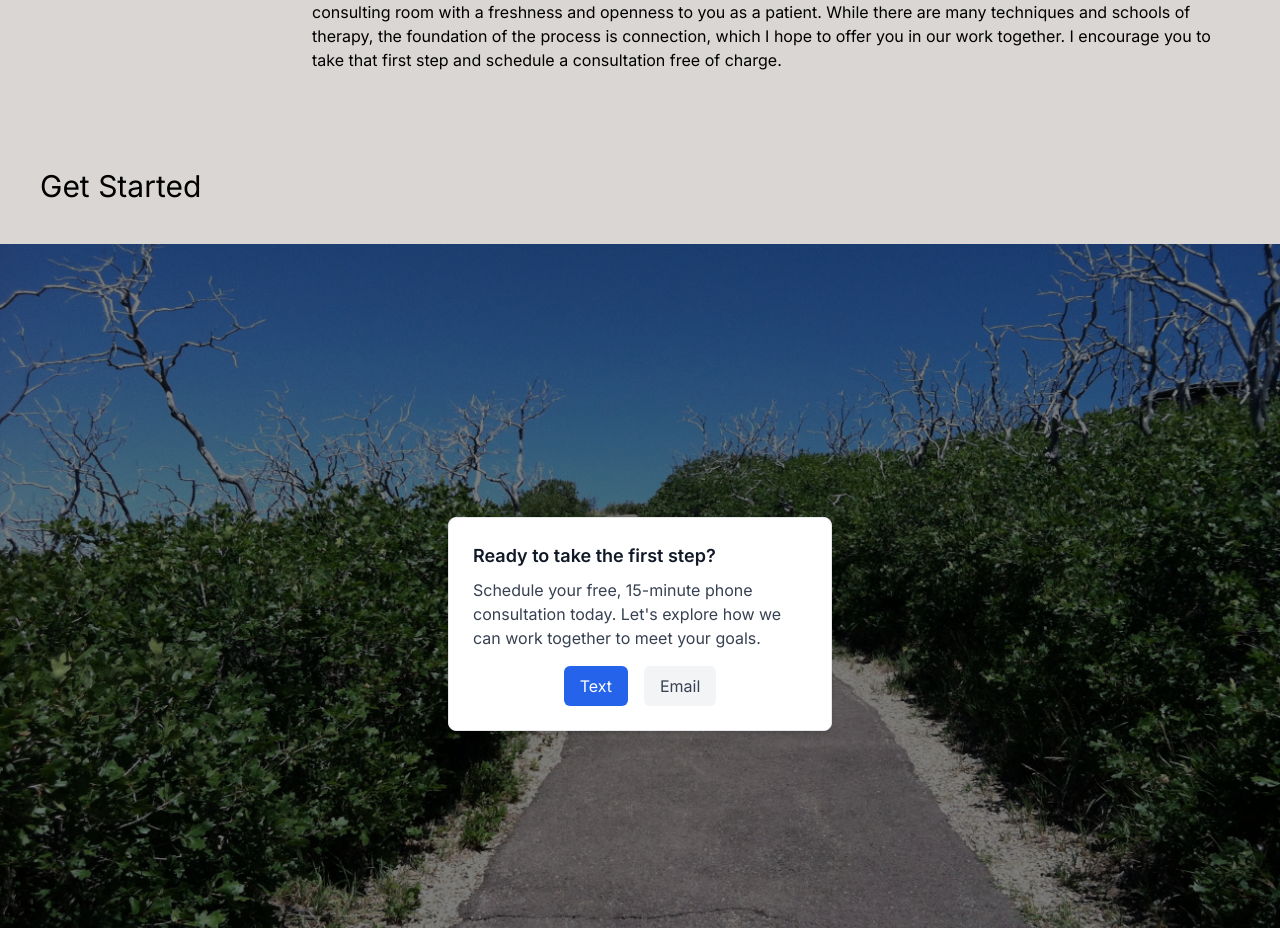
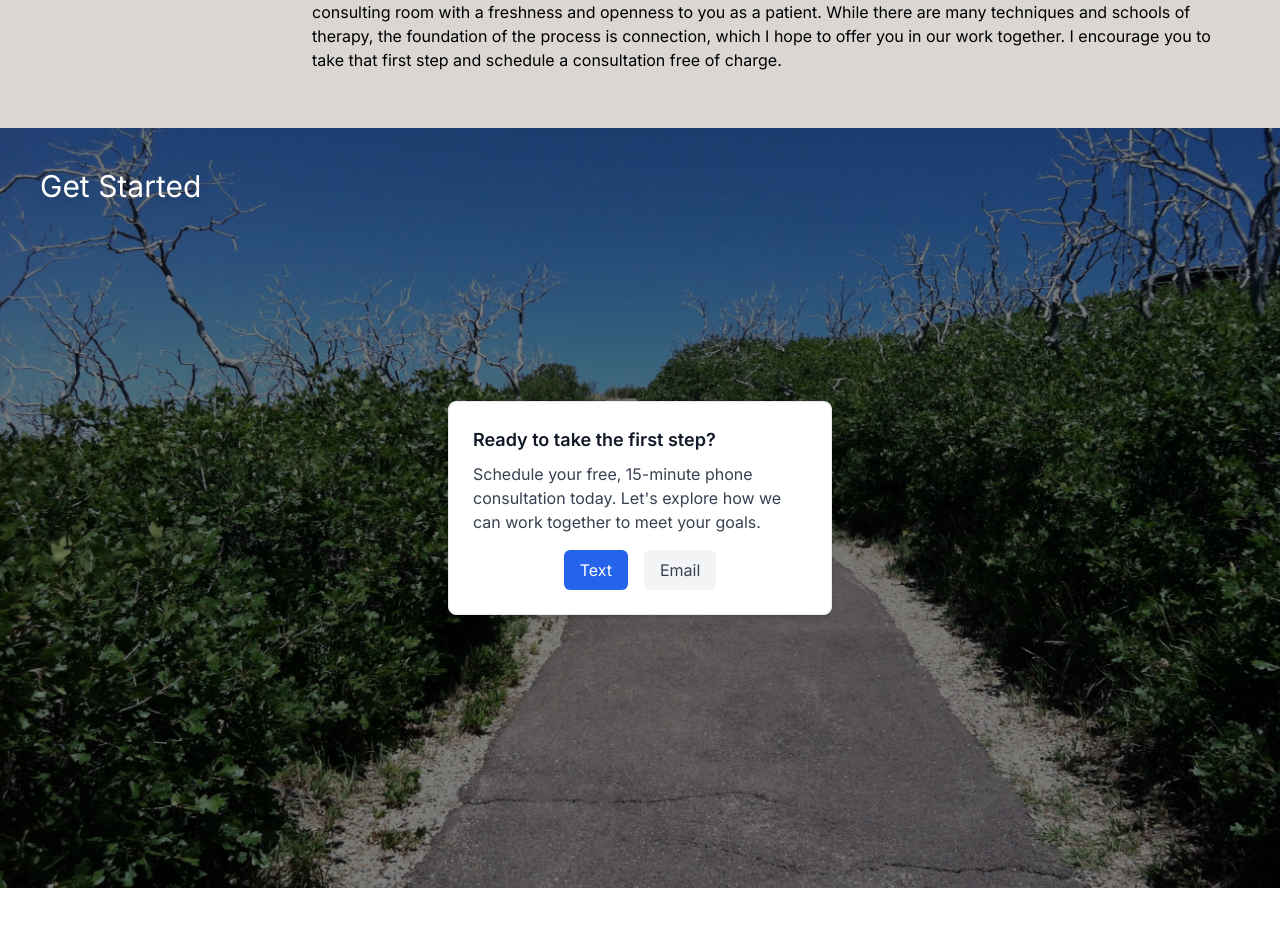
Before and after one commit to em843/deborah-berman-therapy, a Next.js app in the folder deborah-website/: page / in a window 1280 px wide. Shown: the part 1124-2052 px from the top of the page. After the commit the page ends 2012 px from the top, so only its background shows below. Built offline with nearby package versions, Linux system fonts and the light colour scheme.

Commit message:
Adjustments to section

```diff
--- a/deborah-website/app/components/section.tsx
+++ b/deborah-website/app/components/section.tsx
@@ -2,12 +2,18 @@ import React, { ReactNode } from "react";
 import Image from "next/image";
 
 type Props = {
+  title?: string;
   imgSrc?: string;
   altText?: string;
   children: ReactNode;
 };
 
-const Section: React.FC<Props> = ({ imgSrc = "", altText = "", children }) => {
+const Section: React.FC<Props> = ({
+  title = "",
+  imgSrc = "",
+  altText = "",
+  children,
+}) => {
   return (
     <>
       {imgSrc ? (
@@ -15,12 +21,18 @@ const Section: React.FC<Props> = ({ imgSrc = "", altText = "", children }) => {
           <Image
             src={imgSrc}
             alt={altText}
-          fill
-          sizes="100vw"
+            fill
+            sizes="100vw"
             className="brightness-50 bg-cover bg-center h-64 w-full"
-          style={{
-            objectFit: "cover"
-          }} />
+            style={{
+              objectFit: "cover",
+            }}
+          />
+          {title && (
+            <div className="absolute top-0 p-10">
+              <h2 className="drop-shadow-lg text-white text-3xl">{title}</h2>
+            </div>
+          )}
           <div className="absolute top-0 left-0 right-0 bottom-0 flex flex-col items-center justify-center">
             {children}
           </div>
--- a/deborah-website/app/page.tsx
+++ b/deborah-website/app/page.tsx
@@ -75,10 +75,7 @@ export default function Home() {
           </div>
         </div>
       </div>
-      <div className="p-10">
-        <h2 className=" text-3xl">Get Started</h2>
-      </div>
-      <Section imgSrc="/images/path.jpeg" altText="Deborah's photo of a path">
+      <Section title="Get Started" imgSrc="/images/path.jpeg" altText="Deborah's photo of a path">
         <div className="max-w-sm mx-auto bg-white rounded-lg border border-gray-200 shadow-md p-6 m-4">
           <h2 className="text-lg font-semibold text-gray-900 mb-2">
             Ready to take the first step?
```
